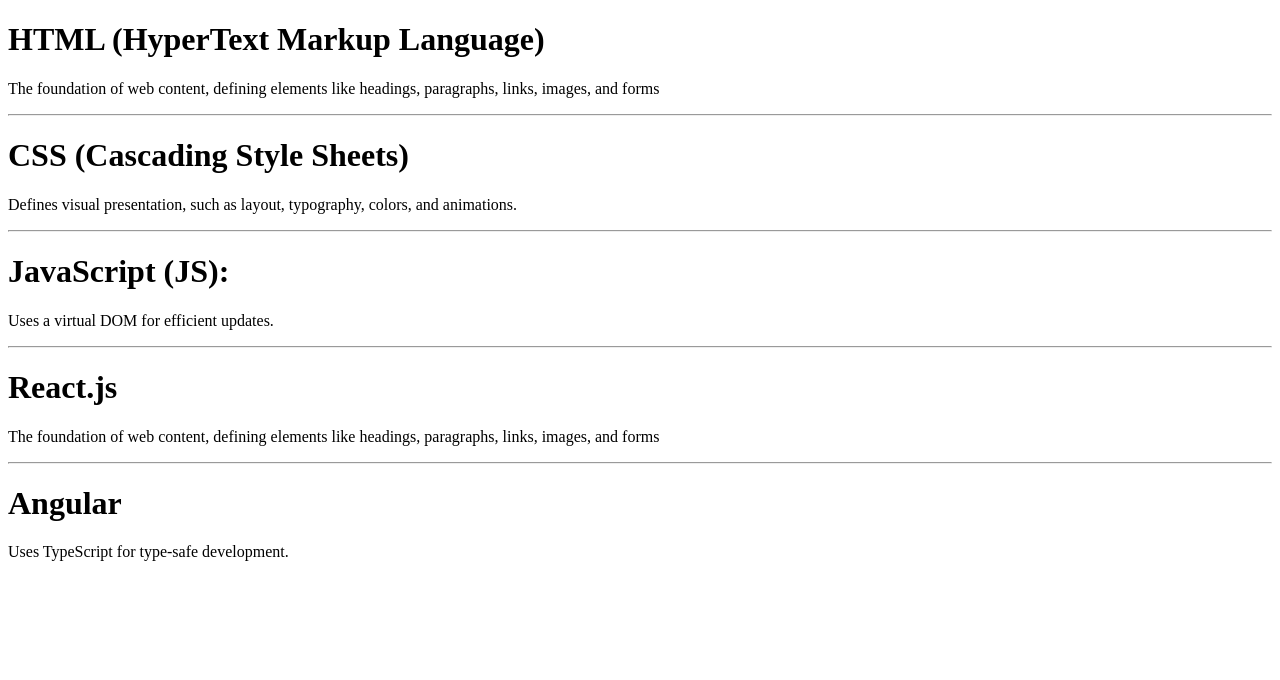
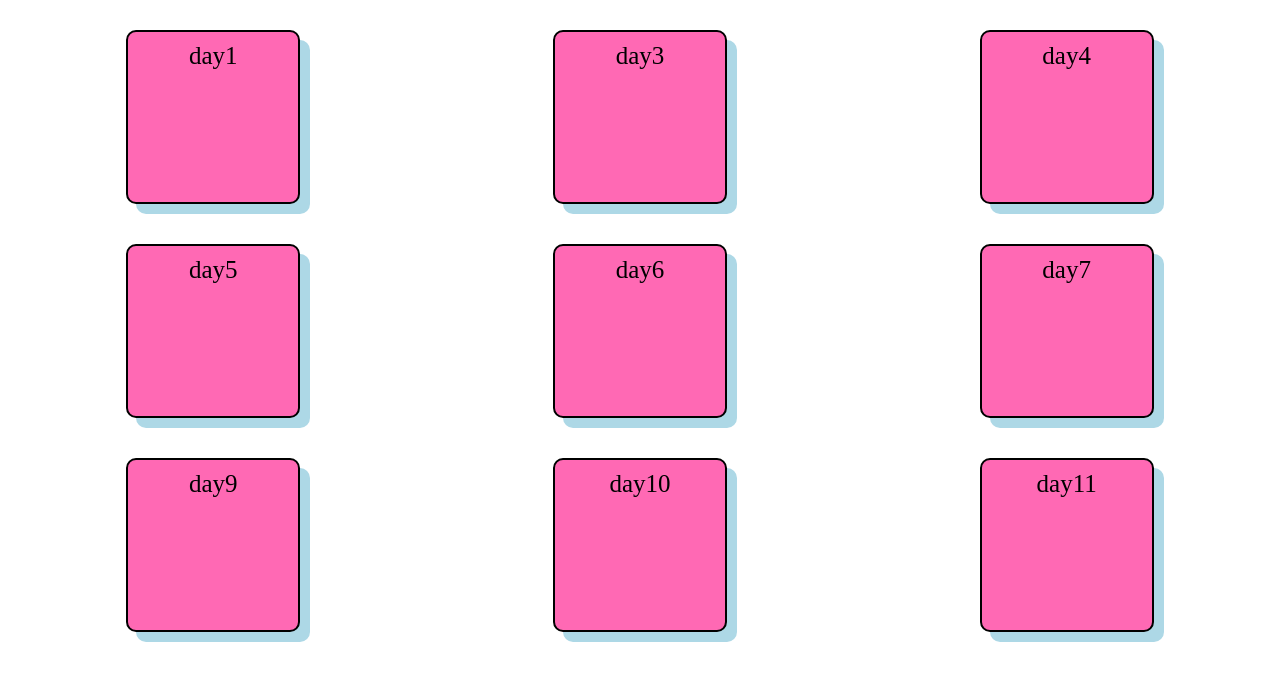
Before and after one commit to manoharreddy28950/sm, a plain HTML site: page index.html in a window 1280 px wide. Drawn offline with Linux system fonts and the light colour scheme.

Commit message:
Add files via upload

```diff
--- a/index.html
+++ b/index.html
@@ -1,26 +1,62 @@
-<!DOCTYPE html>
 <html>
 <head>
-<title>Task1</title>
+    <style>
+        *{
+            margin:0;
+            padding: 0;
+
+
+              }
+        #main{
+
+
+            display: grid;
+            grid-template-rows:1fr 1fr 1fr;
+            grid-template-columns:1fr 1fr 1fr;
+            row-gap: 40px;
+            text-align: center;
+            justify-items:center;
+            margin-top: 30px;
+
+        }
+        #main a{
+
+            border:2px solid black;
+            width:20%;
+            height: 100%;
+            text-decoration: none;
+            color:black;
+            text-align: center;
+            width:150px;
+            height:150px;
+           padding:10px;
+           justify-items: center;
+           column-gap: 10px;
+           background-color:hotpink;
+           border-radius: 10px;
+           box-shadow: 10px 10px lightblue;
+           font-size: 25px;
+           filter:drop-shadow(0);
+          }
+          #main a:hover{
+            background-color: coral;
+            transform:scale(1.2);
+          }
+
+
+    </style>
 </head>
 <body>
-<h1>HTML (HyperText Markup Language)</h1>
-<p>The foundation of web content, defining elements like headings, paragraphs, links, images, and forms</p>
-<hr>
-
-<h1>CSS (Cascading Style Sheets)</h1>
-<p>Defines visual presentation, such as layout, typography, colors, and animations.</p>
-<hr>
-
-<h1>JavaScript (JS):</h1>
-<p>Uses a virtual DOM for efficient updates.</p>
-<hr>
-
-<h1>React.js</h1>
-<p>The foundation of web content, defining elements like headings, paragraphs, links, images, and forms</p>
-<hr>
-<h1>Angular</h1>
-<p>Uses TypeScript for type-safe development.</p>
-
+    <div id="main">
+    <a href="day1/index.html">day1 </a>
+    <a href="day3/index.html">day3</a>
+    <a href="day4/index.html">day4</a>
+    <a href="day5/simple.html">day5</a>
+    <a href="day6/index.html">day6</a>
+    <a href="day7/index.html">day7</a>
+    <a href="day9/index.html">day9</a>
+    <a href="day10/index.html">day10</a>
+    <a href="day11/index.html">day11</a>
+   </div>
 </body>
 </html>
```
Also changed, not shown: main.html (added, +16 -0 lines).
